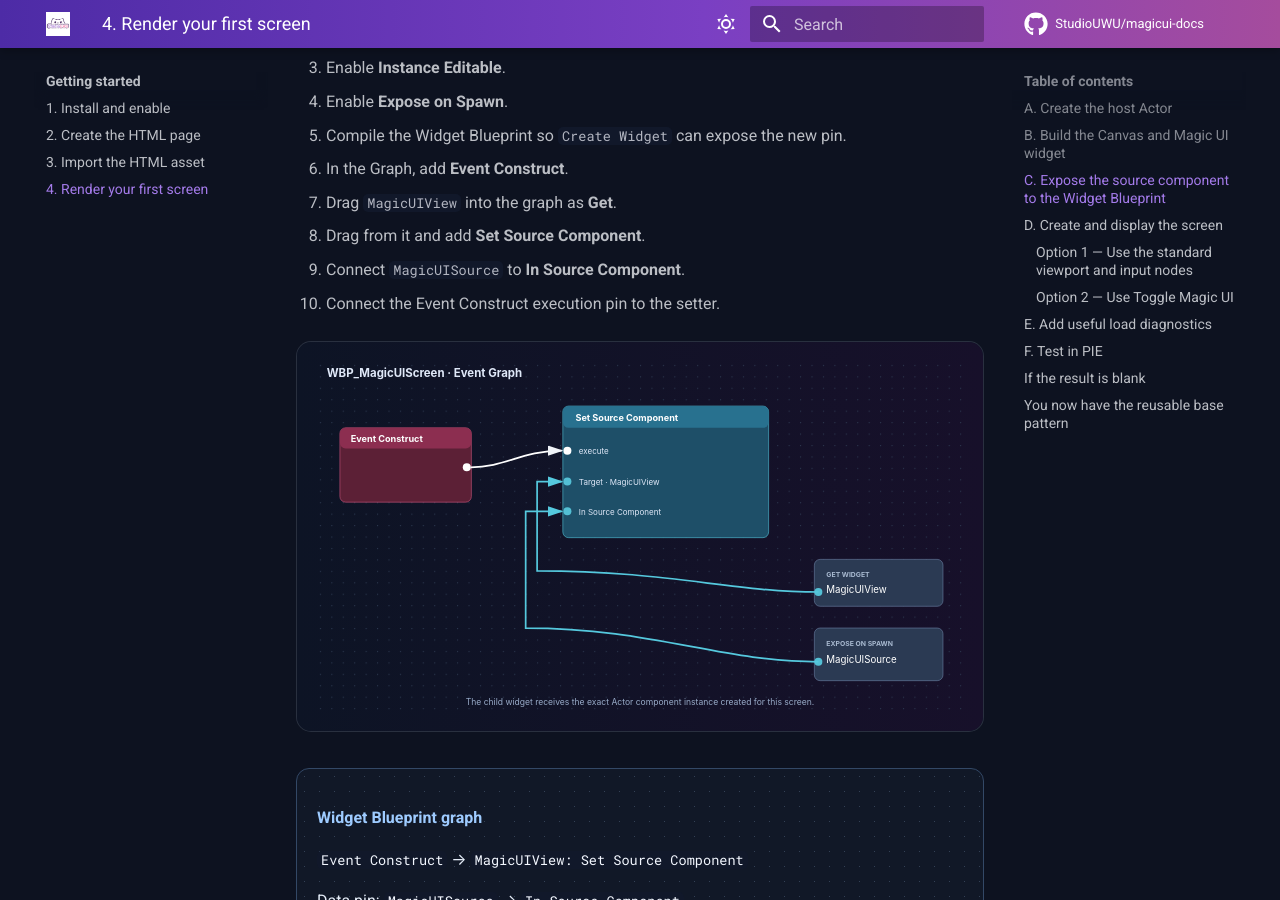
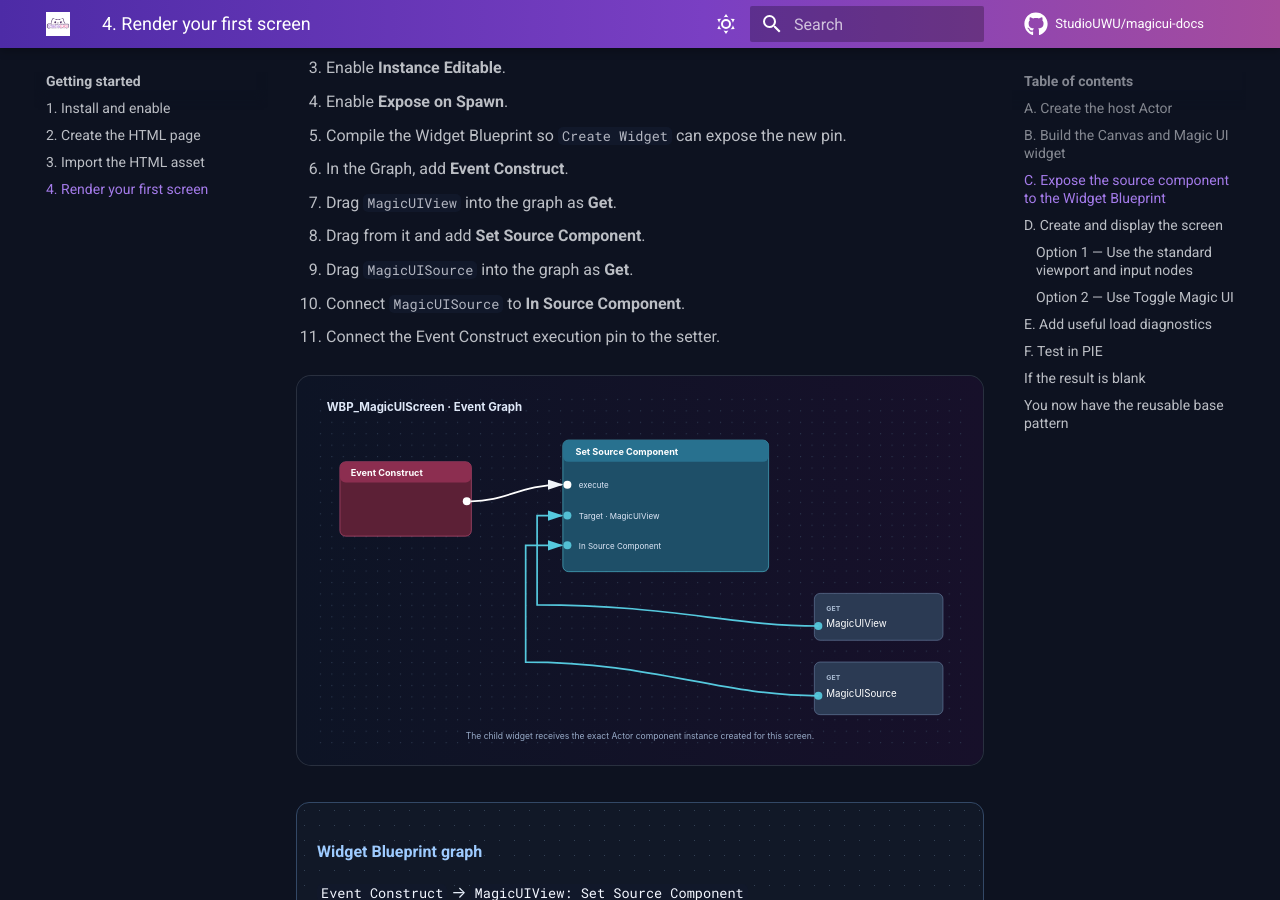
Before and after one commit to StudioUWU/magicui-docs, an MkDocs documentation site: the page built from docs/getting-started/first-screen.md, in a window 1280 px wide and 900 px high, scrolled down 2840 px. Built offline with MkDocs 1.6.1 and Material for MkDocs 9.7.7, drawn with Linux system fonts in a browser that asks for light colours; comment, search, counter and statistics services are not loaded.

Commit message:
fix for stuff

```diff
--- a/docs/getting-started/first-screen.md
+++ b/docs/getting-started/first-screen.md
@@ -82,8 +82,9 @@ In `WBP_MagicUIScreen`:
 6. In the Graph, add **Event Construct**.
 7. Drag `MagicUIView` into the graph as **Get**.
 8. Drag from it and add **Set Source Component**.
-9. Connect `MagicUISource` to **In Source Component**.
-10. Connect the Event Construct execution pin to the setter.
+9. Drag `MagicUISource` into the graph as **Get**.
+10. Connect `MagicUISource` to **In Source Component**.
+11. Connect the Event Construct execution pin to the setter.
 
 ![Widget Blueprint source-component wiring](../assets/diagrams/widget-source-wiring.svg)
 
```
Also changed, not shown: docs/assets/diagrams/widget-source-wiring.svg.
